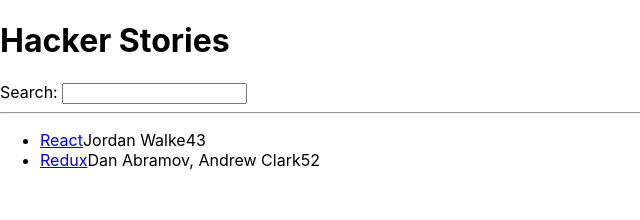
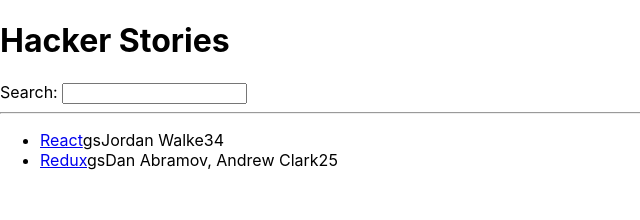
Before and after one commit to schm00g/hacker-stories, a React (Create React App) app: page / in a window 1280 px wide. Shown: the top 220 px of the page, without its empty margins (0-640 px from the left). Built offline with nearby package versions, Linux system fonts and the light colour scheme.

Commit message:
component extraction

```diff
--- a/src/App.js
+++ b/src/App.js
@@ -22,29 +22,45 @@
     <div>
       <h1>Hacker Stories</h1>
 
-      <label htmlFor="search">Search: </label>
-      <input id="search" type="text" />
+      <Search />
 
       <hr />
 
+      <List />
+    </div>
+  );
+}
+
+function Search(){
+  return (
+    <div>
+      <label htmlFor="search">Search: </label>
+      <input id="search" type="text" />
+    </div>
+  )
+}
+
+function List(){
+  return (
+    <div>
       <ul>
         {list.map(function(item){
           return (
             <li key={item.objectID}>
               <span>
                 <a href={item.url}>{item.title}</a>
-              </span>
+              </span>gs
               <span>{item.author}</span>
+              <span>{item.num_comments}</span>
               <span>{item.points}</span>
-              <span>{item.num_comments}</span>
             </li>
           );
         })}
       </ul>
     </div>
-  );
+  )
 }
 
 export default App;
 
-// page: 29
+// page: 30
```
